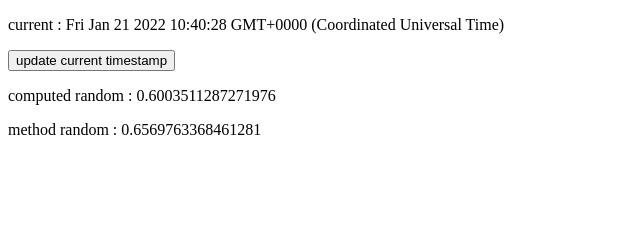
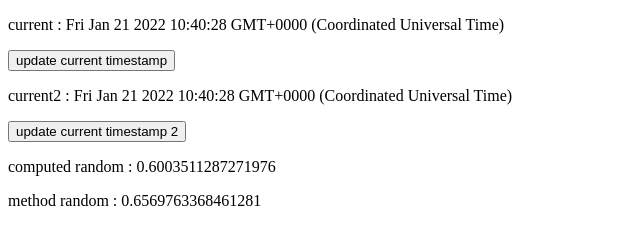
Before and after one commit to YoshikazuHosono/vue_sandbox, a plain HTML site: page www/all_reload_test.html in a window 1280 px wide. Shown: the whole page, without its empty margins (0-640 px from the left). Drawn offline with nearby package versions, Linux system fonts and the light colour scheme.

Commit message:
update reload sample

```diff
--- a/www/all_reload_test.html
+++ b/www/all_reload_test.html
@@ -9,6 +9,9 @@
         <p>current : {{current}}</p><!-- ボタンクリック時、再描画される -->
         <p><input type="button" value="update current timestamp" v-on:click="onclickUpdateCurrentTimestamp"></p>
 
+        <p>current2 : {{current2}}</p><!-- ボタンクリック時、再描画される -->
+        <p><input type="button" value="update current timestamp 2" v-on:click="onclickUpdateCurrentTimestamp2"></p>
+
         <p>computed random : {{random}}</p><!-- ボタンクリック時、再描画されない -->
         <p>method random : {{random_method()}}</p><!-- ボタンクリック時、再描画される -->
     </div>
--- a/www/all_reload_test.js
+++ b/www/all_reload_test.js
@@ -2,6 +2,7 @@ new Vue({
     el: '#app',
     data: {
       current: new Date(),
+      current2: new Date(),
     },
     computed: {
       random: function(){
@@ -15,5 +16,8 @@ new Vue({
       onclickUpdateCurrentTimestamp(){
         this.current = new Date();
       },
+      onclickUpdateCurrentTimestamp2(){
+        this.current2 = new Date();
+      }
     }
 })
```
